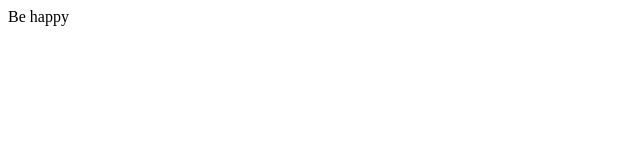
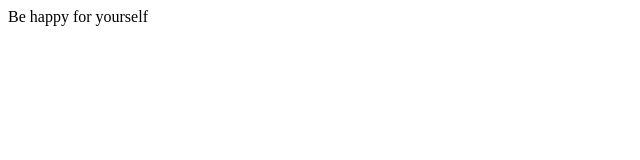
Before and after one commit to FreddyZhao/handbags, a plain HTML site: page index.html in a window 1280 px wide. Shown: the full height of the page, 0-640 px from the left. Drawn offline with Linux system fonts and the light colour scheme.

Commit message:
Update index.html

```diff
--- a/index.html
+++ b/index.html
@@ -6,7 +6,7 @@
 </head>
 
 <body>
-Be happy
+Be happy for yourself
 </body>
 
 </html>
```
